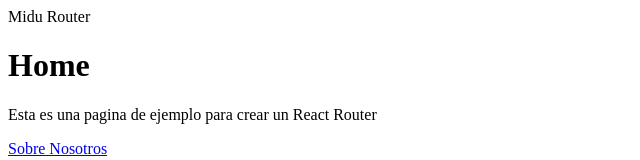
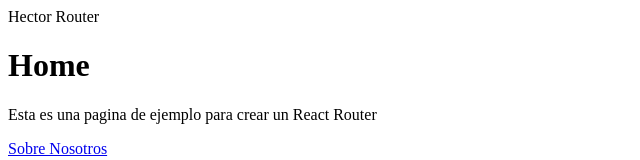
Before and after one commit to hectorc2907/practice-react, a React (Vite) app in the folder projects/07-midu-router/: page / in a window 1280 px wide. Shown: the top 160 px of the page, without its empty margins (0-640 px from the left). Built offline with nearby package versions, Linux system fonts and the light colour scheme.

Commit message:
se realiza un cambio de nombre principal

```diff
--- a/projects/07-midu-router/src/App.jsx
+++ b/projects/07-midu-router/src/App.jsx
@@ -21,7 +21,7 @@ const appRoutes = [
 function App() {
   return (
     <main>
-      <div>Midu Router</div>
+      <div>Hector Router</div>
       <Suspense fallback={null}>
         <Router routes={appRoutes} defaultComponent={Page404}>
           <Route path="/" Component={LazyHomePage} />
```
